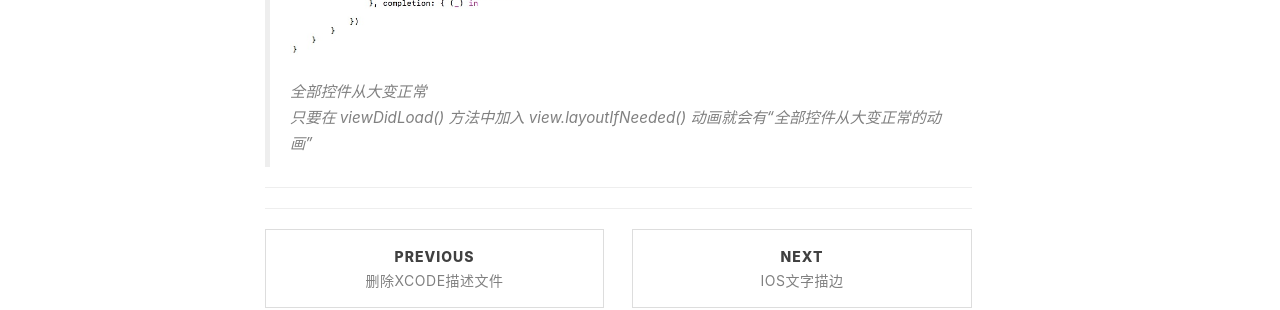
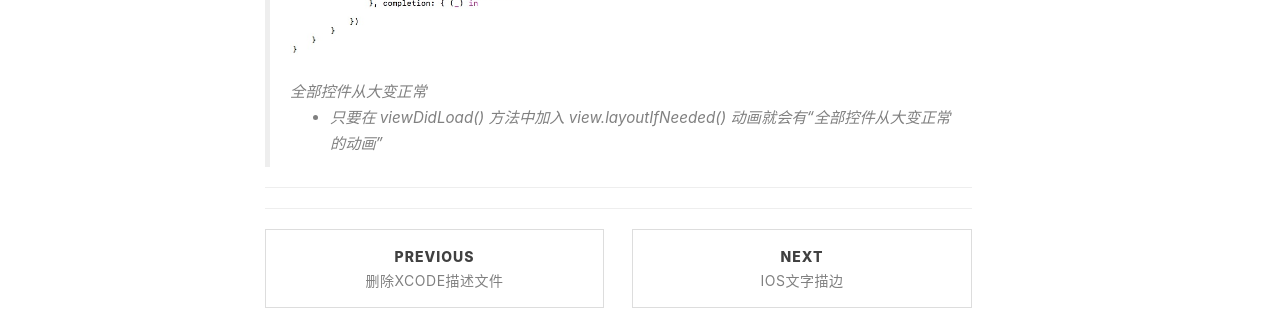
Before and after one commit to liyaofeng/liyaofeng.github.io, a Jekyll site: the page built from _posts/2016-04-30-新奇技术--待认识....md, in a window 1280 px wide. Shown: the part 1462-1772 px from the top of the page. Built offline with Jekyll 4.4.1, drawn with Linux system fonts in a browser that asks for light colours; nearby versions of some CDN libraries; comment, search, counter and statistics services are not loaded.

```diff
--- a/_posts/2016-04-30-新奇技术--待认识....md
+++ b/_posts/2016-04-30-新奇技术--待认识....md
@@ -30,4 +30,4 @@ tags:
 >![](/img/figure/160929_2.png)
 >全部控件从大变正常
 >
->只要在 viewDidLoad() 方法中加入 view.layoutIfNeeded() 动画就会有“全部控件从大变正常的动画”
+> - 只要在 viewDidLoad() 方法中加入 view.layoutIfNeeded() 动画就会有“全部控件从大变正常的动画”
```
